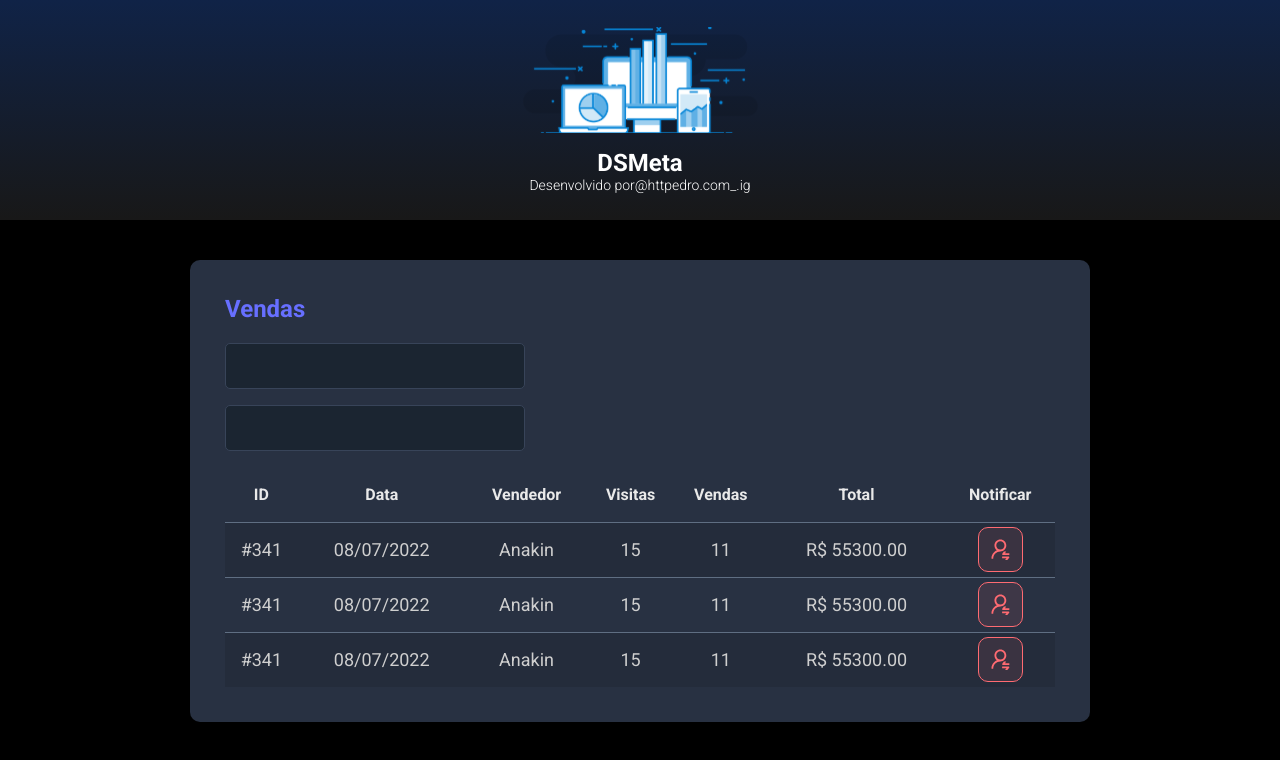
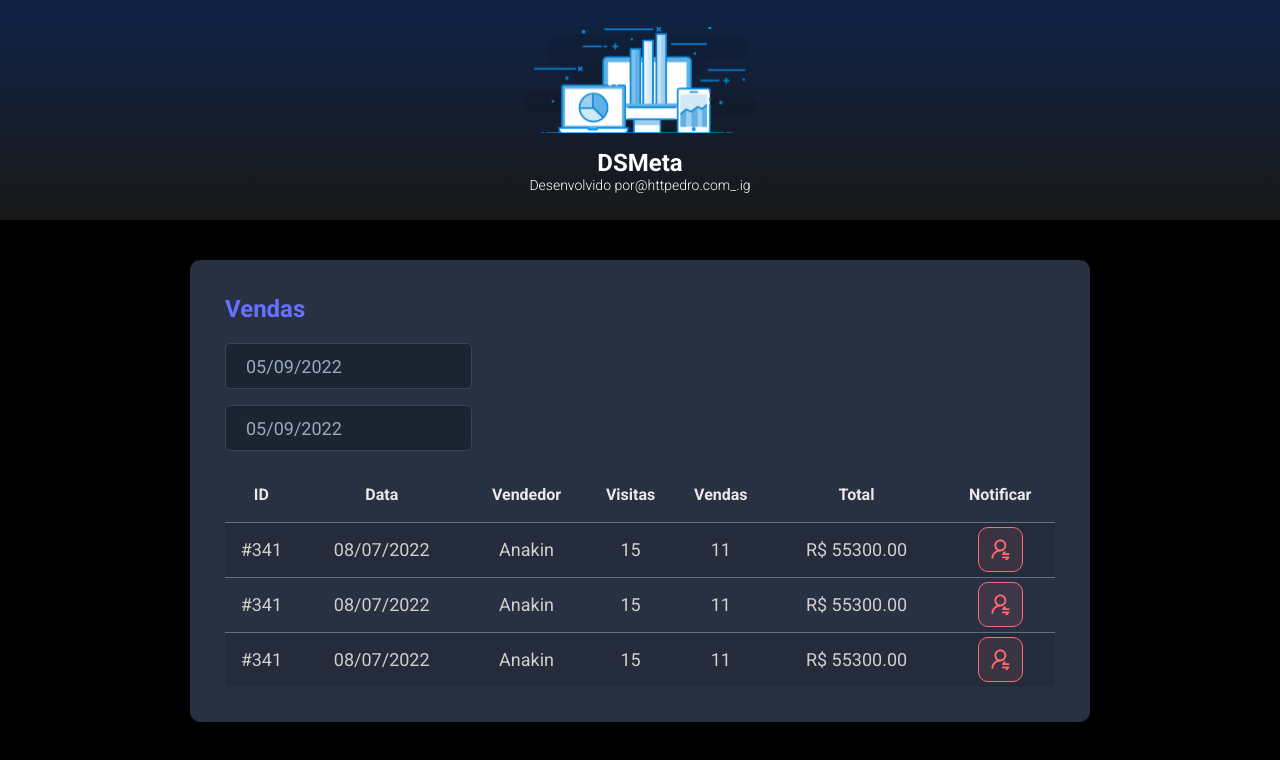
Before and after one commit to PedroVergilio/DSmeta, a React (Vite) app in the folder frontend/: page / in a window 1280 px wide. Shown: the top 760 px of the page. Built offline with nearby package versions, Linux system fonts and the light colour scheme.

Commit message:
Datepicker

```diff
--- a/frontend/package.json
+++ b/frontend/package.json
@@ -9,7 +9,9 @@
     "preview": "vite preview"
   },
   "dependencies": {
+    "@types/react-datepicker": "4.4.2",
     "react": "^18.2.0",
+    "react-datepicker": "4.8.0",
     "react-dom": "^18.2.0"
   },
   "devDependencies": {
--- a/frontend/src/components/SalesCard/index.tsx
+++ b/frontend/src/components/SalesCard/index.tsx
@@ -1,5 +1,7 @@
-import NotificationButton from '../NotificationButton';
-import './styles.css'
+import DatePicker from "react-datepicker";
+import "react-datepicker/dist/react-datepicker.css";
+import NotificationButton from "../NotificationButton";
+import "./styles.css";
 
 function SalesCard() {
   return (
@@ -7,10 +9,20 @@
       <h2 className="dsmeta-sales-title">Vendas</h2>
       <div>
         <div className="dsmeta-form-control-container">
-        <input className="dsmeta-form-control" type="text" />
+          <DatePicker
+            selected={new Date()}
+            onChange={(date: Date) => {}}
+            className="dsmeta-form-control"
+            dateFormat="dd/MM/yyyy"
+          />
         </div>
         <div className="dsmeta-form-control-container">
-        <input className="dsmeta-form-control" type="text" />
+          <DatePicker
+            selected={new Date()}
+            onChange={(date: Date) => {}}
+            className="dsmeta-form-control"
+            dateFormat="dd/MM/yyyy"
+          />
         </div>
       </div>
 
@@ -68,12 +80,10 @@
               </td>
             </tr>
           </tbody>
-
         </table>
       </div>
-
     </div>
-  )
+  );
 }
 
 export default SalesCard;
```
Also changed, not shown: 1 other file (tests, documents, lock files or other folders). Lines whose indentation alone changed are shown as unchanged.
